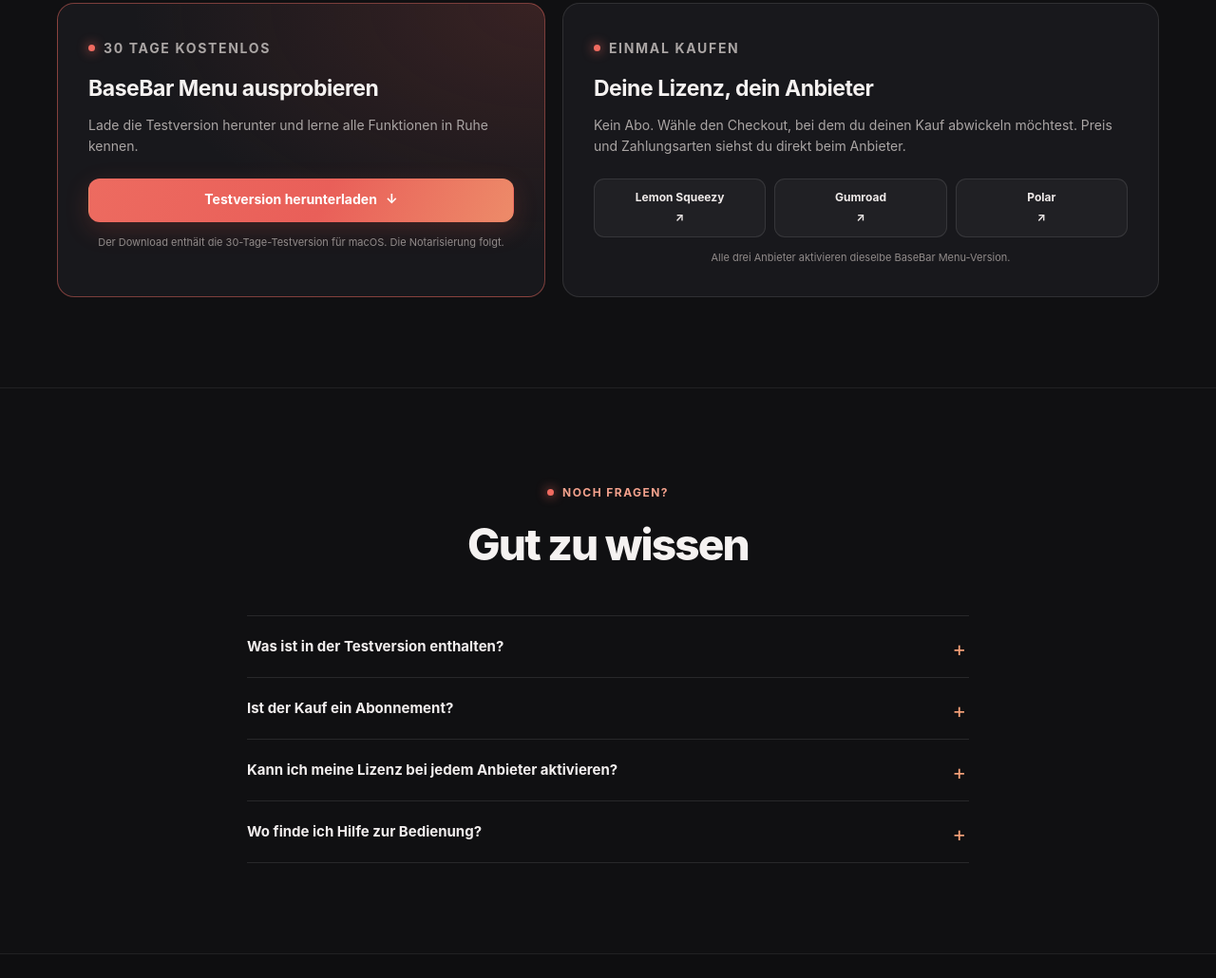
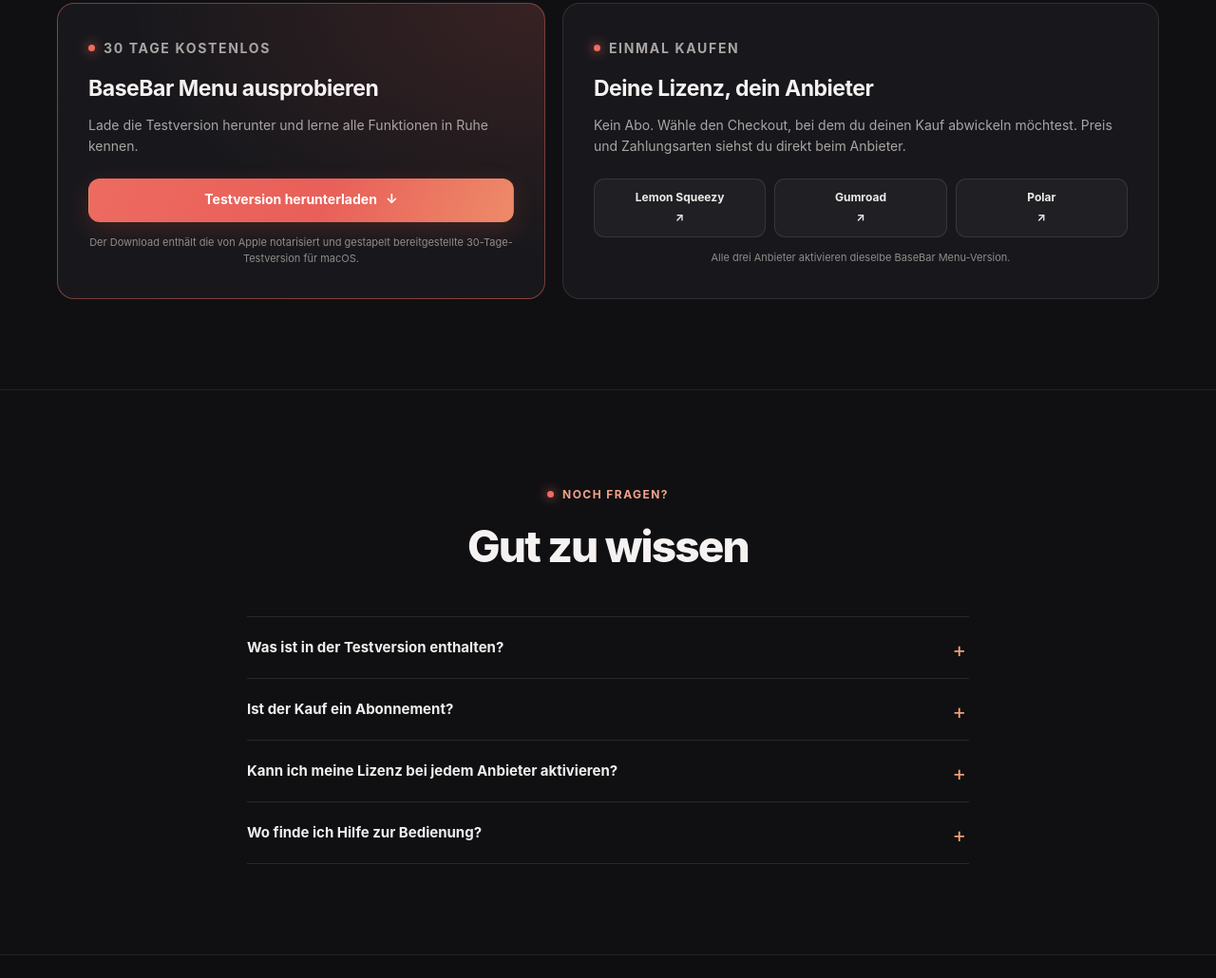
Before and after one commit to Shadow3561/BaseBar-Menu, a plain HTML site: page index.html in a window 1280 px wide. Shown: the part 2360-3390 px from the top of the page at 95% size. Drawn offline with Linux system fonts and the light colour scheme.

Commit message:
Mark trial build as notarized
Update the public download notice now that the trial release has been notarized and stapled by Apple.

```diff
--- a/index.html
+++ b/index.html
@@ -708,7 +708,7 @@
             <h3>BaseBar Menu ausprobieren</h3>
             <p>Lade die Testversion herunter und lerne alle Funktionen in Ruhe kennen.</p>
             <a class="button" href="https://raw.githubusercontent.com/Shadow3561/BaseBar-Menu_Trail/main/BaseBar-Menu-30-Tage-Test.zip">Testversion herunterladen <span aria-hidden="true">↓</span></a>
-            <p class="offer-small">Der Download enthält die 30-Tage-Testversion für macOS. Die Notarisierung folgt.</p>
+            <p class="offer-small">Der Download enthält die von Apple notarisiert und gestapelt bereitgestellte 30-Tage-Testversion für macOS.</p>
           </article>
           <article class="offer-card">
             <p class="eyebrow">Einmal kaufen</p>
```
